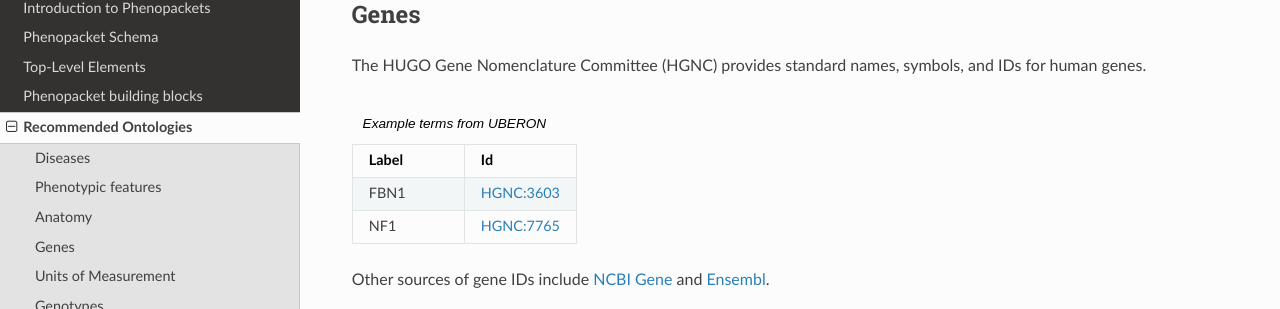
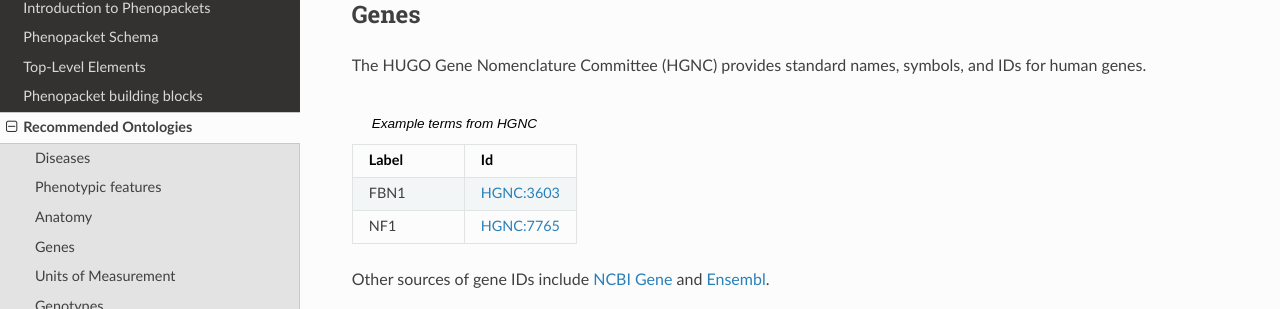
Before and after one commit to phenopackets/phenopacket-schema, a Sphinx documentation site: the page built from docs/recommended-ontologies.rst, in a window 1280 px wide and 900 px high, scrolled down 1211 px. Shown: the part 144-453 px from the top of the window. Built offline with Sphinx 7.4.7 and the Read the Docs theme 2.0.0, drawn with Linux system fonts in a browser that asks for light colours; pages that are not in the unit, such as notebooks, are missing from menus.

Commit message:
uberon->hgnc typo fixed

```diff
--- a/docs/recommended-ontologies.rst
+++ b/docs/recommended-ontologies.rst
@@ -88,7 +88,7 @@ Genes
 The HUGO Gene Nomenclature Committee (HGNC) provides standard names, symbols, and IDs for human genes.
 
 
-.. list-table:: Example terms from UBERON
+.. list-table:: Example terms from HGNC
    :widths: 50 50
    :header-rows: 1
 
```
